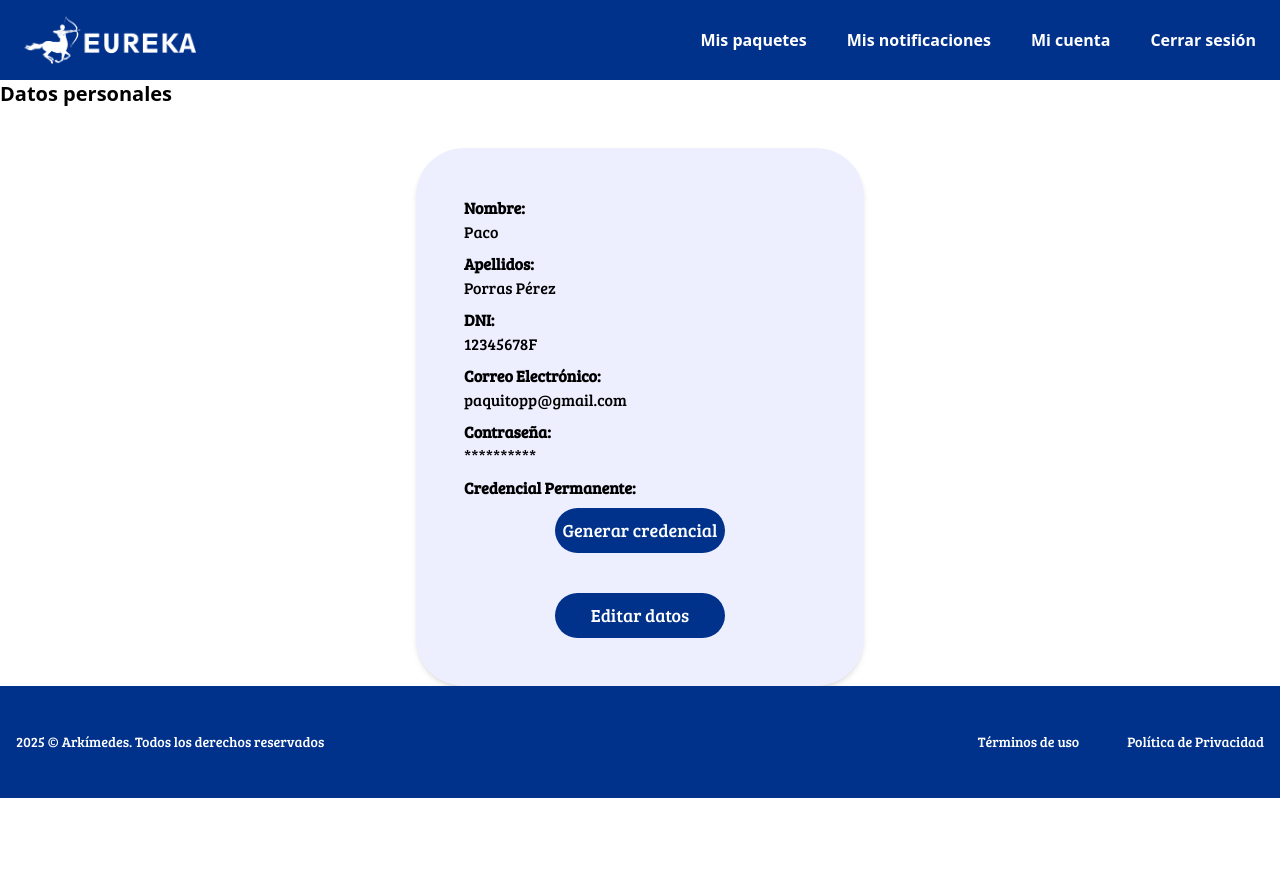
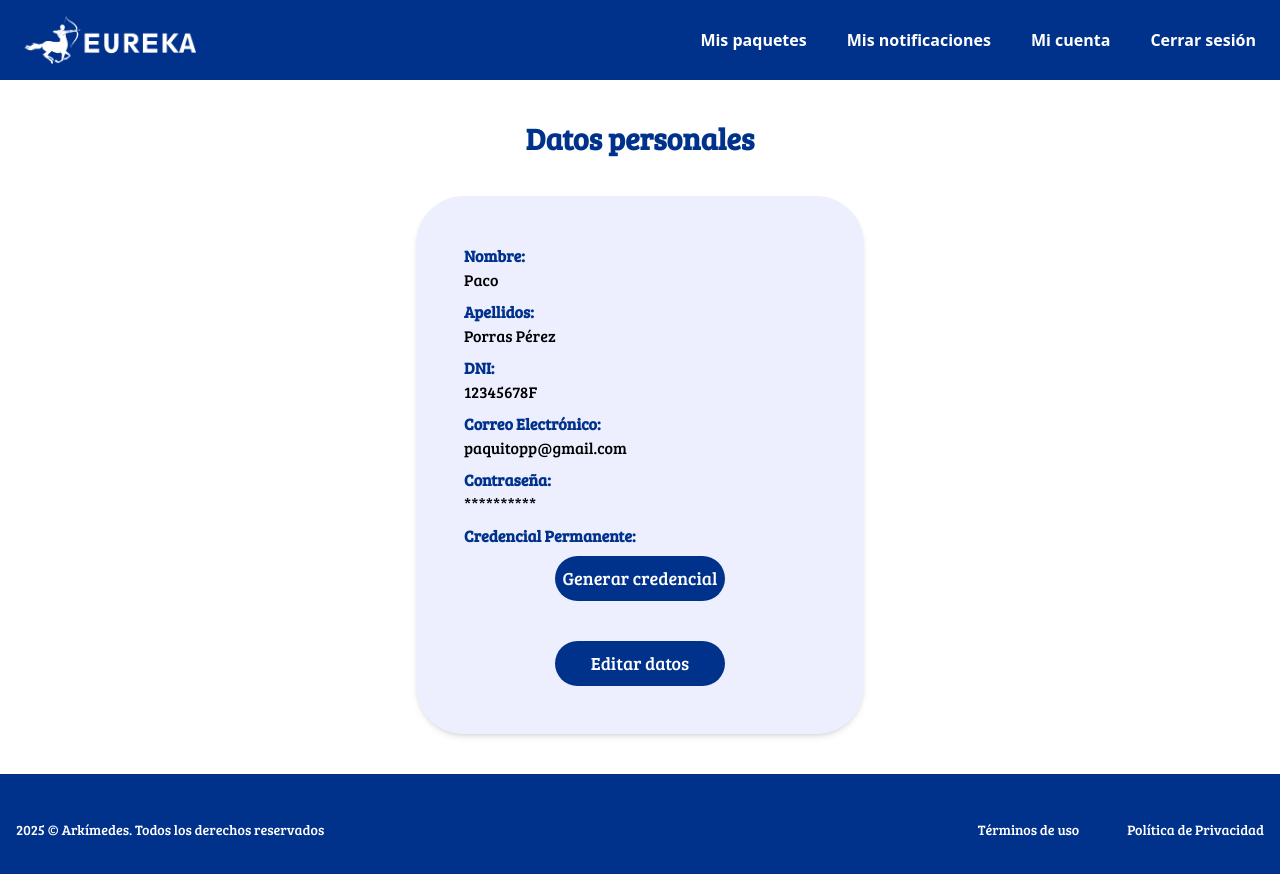
Before and after one commit to Ayuik/buzon-inteligente-FE-testing, a React (Vite) app: page /myaccount in a window 1280 px wide. Shown: the top 874 px of the page. Before the commit the page ends 800 px from the top, so only its background shows below. Built offline with nearby package versions, Linux system fonts and the light colour scheme.

Commit message:
change some styles on title and profileFields and card

```diff
--- a/src/components/profile/ProfileCard.jsx
+++ b/src/components/profile/ProfileCard.jsx
@@ -45,7 +45,7 @@ export const ProfileCard = () => {
   }
 
   return (
-    <div className="bg-[rgba(190,199,255,0.28)] p-6 rounded-[48px] shadow-md max-w-md mx-auto mt-10 font-bree sm:p-12 space-y-10 ">
+    <div className="bg-[rgba(190,199,255,0.28)] p-6 rounded-[48px] shadow-md max-w-md mx-auto mt-10 mb-10 font-bree sm:p-12 space-y-10 ">
       <ProfileField
         label="Nombre:"
         value={formData.name}
--- a/src/components/profile/ProfileField.jsx
+++ b/src/components/profile/ProfileField.jsx
@@ -1,6 +1,6 @@
 export const ProfileField = ({ label, value, editable, onChange, name }) => (
     <div className="mb-2">
-        <label className="font-semibold">{label}</label>
+        <label className="font-semibold text-[#00328C]">{label}</label>
         {editable ? (
             <input className="w-full border border-gray-300 px-2 py-1 rounded"
                 value = {value}
--- a/src/pages/myAccount/MyAccountPage.jsx
+++ b/src/pages/myAccount/MyAccountPage.jsx
@@ -3,7 +3,7 @@ import { ProfileCard } from "../../components/profile/ProfileCard";
 export const MyAccountPage = () => {
     return (
         <>
-        <h1 className="text-xl font-bold">Datos personales</h1>
+        <h1 className="text-3xl font-bold flex justify-center  text-[#00328C] mt-10 font-bree">Datos personales</h1>
         <ProfileCard />
         </>
     );
```
